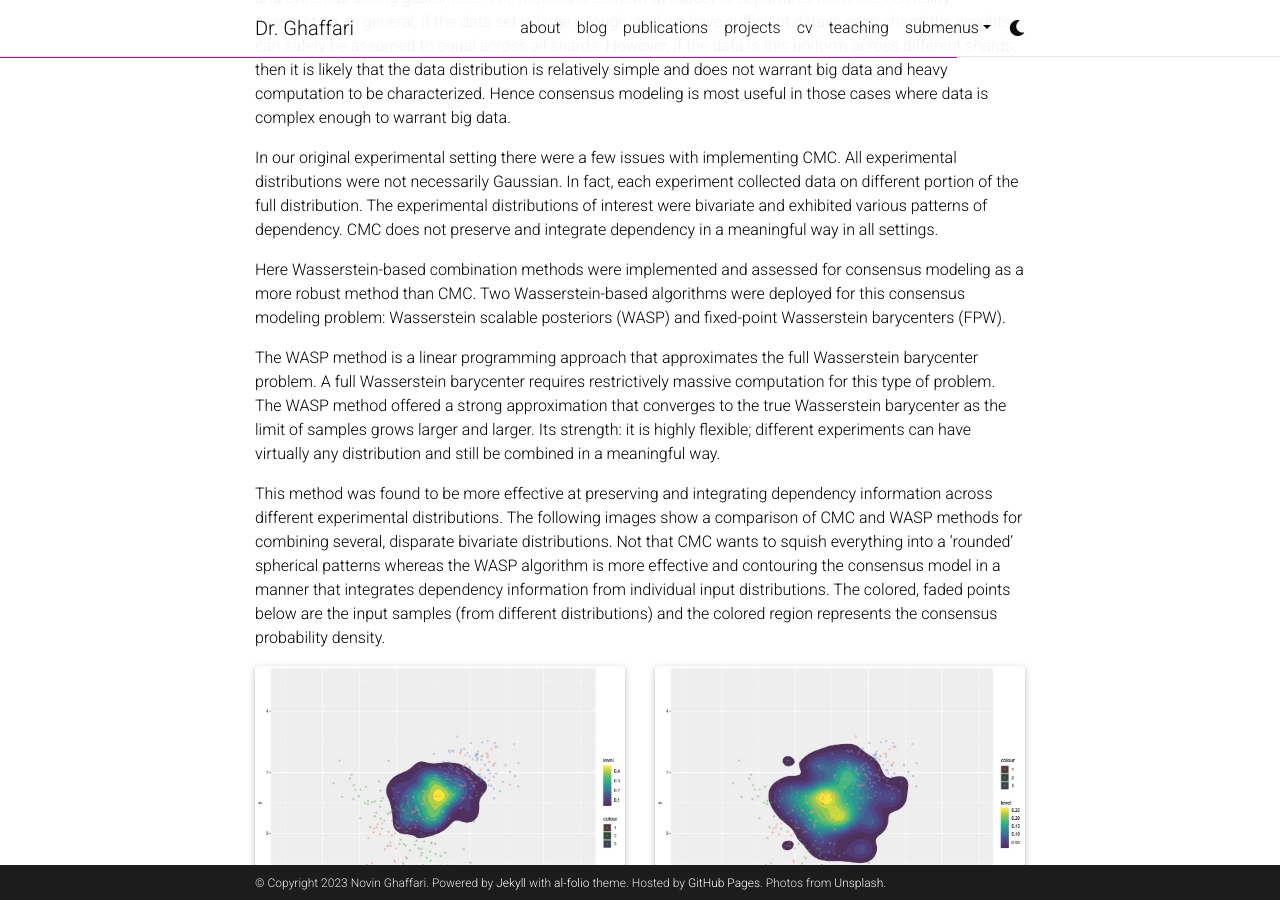
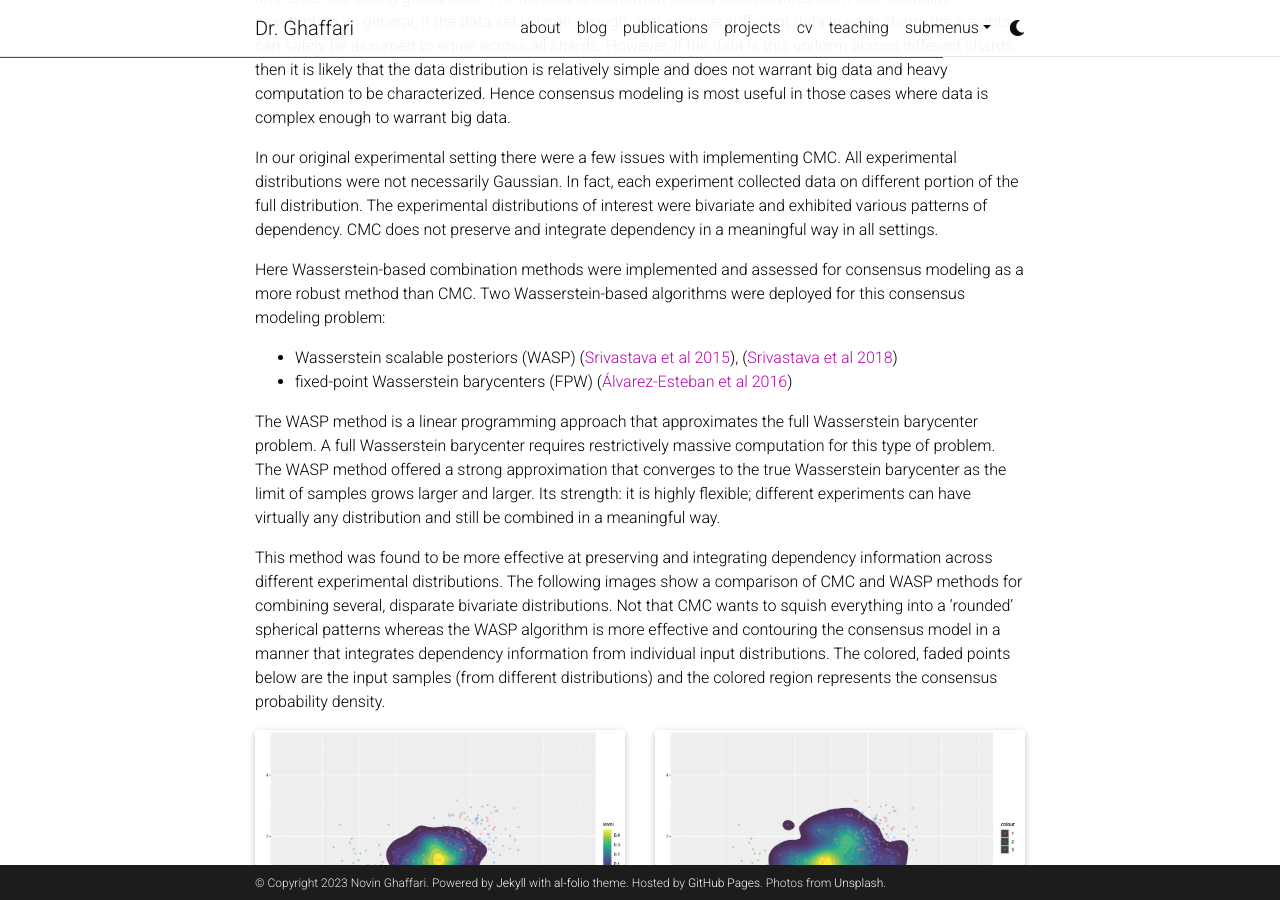
Before and after one commit to nghaffari/nghaffari.github.io, a Jekyll site: the page built from _projects/2_project.md, in a window 1280 px wide and 900 px high, scrolled down 3104 px. Built offline with Jekyll 4.4.1, drawn with Linux system fonts in a browser that asks for light colours; full-size pictures stand in for the smaller copies a plugin makes; comment, search, counter and statistics services are not loaded; a style sheet for code colours, icons or effects is not loaded.

Commit message:
Update 2_project.md

```diff
--- a/_projects/2_project.md
+++ b/_projects/2_project.md
@@ -81,7 +81,10 @@ In the setting of normal distributions, this task is straightforward: a simple f
 
 In our original experimental setting there were a few issues with implementing CMC. All experimental distributions were not necessarily Gaussian. In fact, each experiment collected data on different portion of the full distribution. The experimental distributions of interest were bivariate and exhibited various patterns of dependency. CMC does not preserve and integrate dependency in a meaningful way in all settings.
 
-Here Wasserstein-based combination methods were implemented and assessed for consensus modeling as a more robust method than CMC. Two Wasserstein-based algorithms were deployed for this consensus modeling problem: Wasserstein scalable posteriors (WASP) and fixed-point Wasserstein barycenters (FPW).
+Here Wasserstein-based combination methods were implemented and assessed for consensus modeling as a more robust method than CMC. Two Wasserstein-based algorithms were deployed for this consensus modeling problem:
+
+* Wasserstein scalable posteriors (WASP) (<a href="https://proceedings.mlr.press/v38/srivastava15.html">Srivastava et al 2015</a>), (<a href="https://jmlr.org/papers/v19/17-084.html">Srivastava et al 2018</a>)
+* fixed-point Wasserstein barycenters (FPW) (<a href="https://www.sciencedirect.com/science/article/pii/S0022247X16300907">Álvarez-Esteban et al 2016</a>)
 
 The WASP method is a linear programming approach that approximates the full Wasserstein barycenter problem. A full Wasserstein barycenter requires restrictively massive computation for this type of problem. The WASP method offered a strong approximation that converges to the true Wasserstein barycenter as the limit of samples grows larger and larger. Its strength: it is highly flexible; different experiments can have virtually any distribution and still be combined in a meaningful way.
 
```
